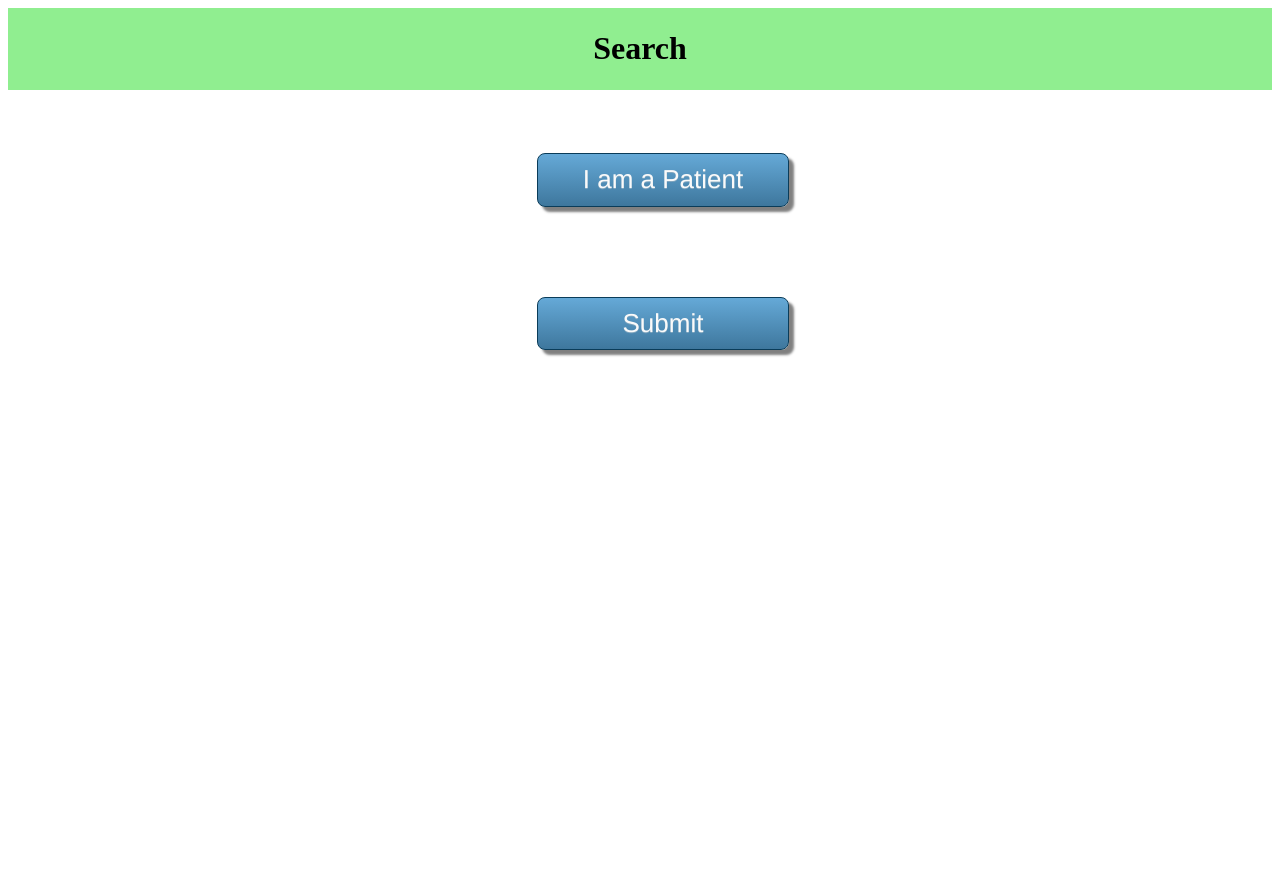
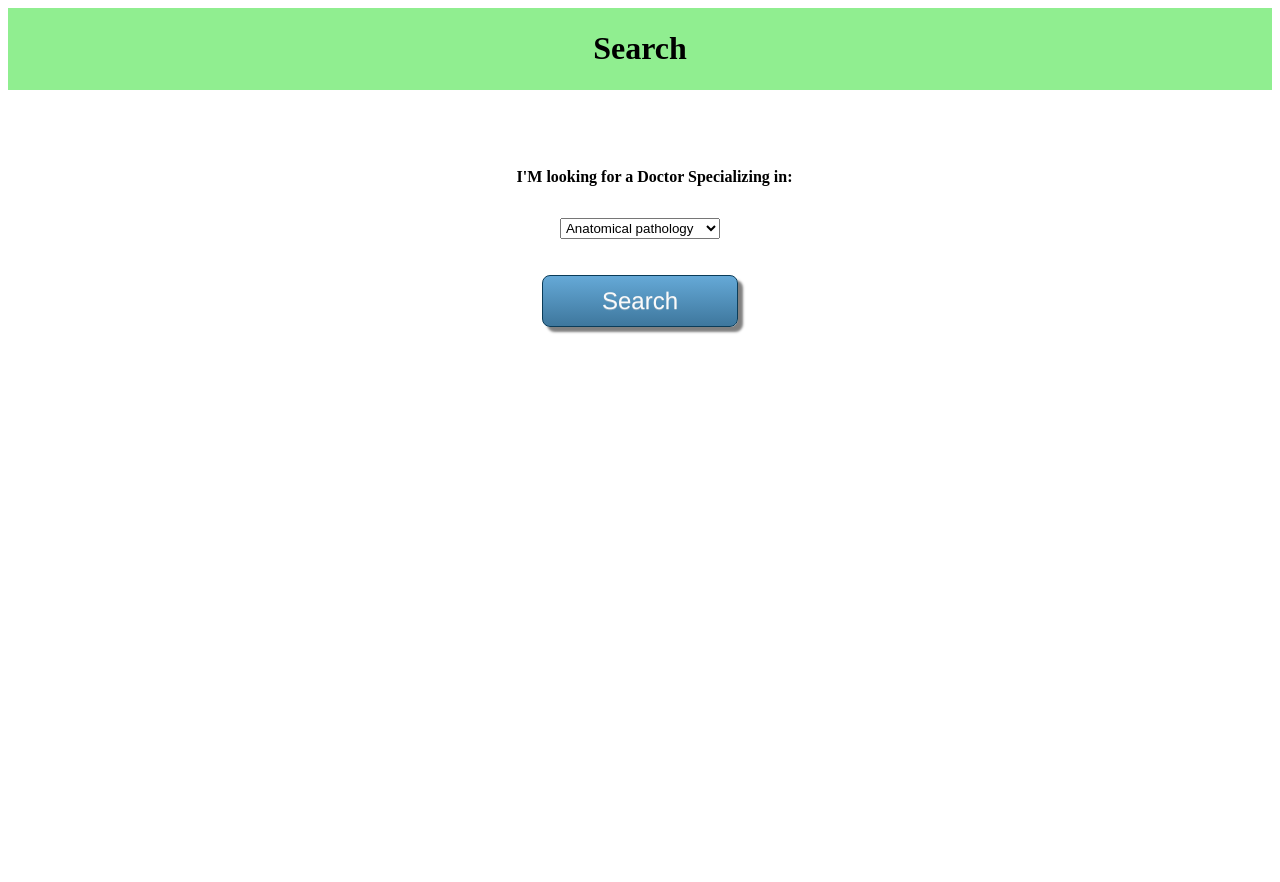
Before and after one commit to KeanConfed/HealthAssist, a PHP site: page /HTML/Search.html in a window 1280 px wide. Run offline with PHP 8.4, Linux system fonts and the light colour scheme.

Commit message:
Worked on styling and html edits
Styled everything to work more effectively

Worked on tweaks to HTML pages
gave each html page the proper title etc

```diff
--- a/CSS/style.css
+++ b/CSS/style.css
@@ -18,6 +18,13 @@
 	padding: 5%;
     display: table;
     margin: 0 auto;
+
+
+	positon: absolute;
+	top:0;
+	bottom:0;
+	left:0;
+	right:0;
 }
 
 .button {
@@ -27,7 +34,7 @@
 
 	color: #fafafa;
 
-	font-size: 26px;
+	font-size: 24px;
 	font-family: helvetica, serif;
 	text-decoration: none;
 
@@ -50,16 +57,17 @@
 	background-image: -ms-linear-gradient(top, #65a9d7 0%, #3e779d 100%);
 	padding: 11px 22px;
 
-    width: 100%;
+  	margin:0 auto;
+    width: 150px;
 }
 
 .button:hover {
 	text-align:center;
 	display: block;
 
-	color: #FFFF00;
+	color: #fff000;
 
-	font-size: 26px;
+	font-size: 24px;
 	font-family: helvetica, serif;
 	text-decoration: none;
 
@@ -69,7 +77,7 @@
 	-moz-border-radius: 8px;
 
 	-webkit-box-shadow: rgba(255,255,255,0.4) 0 1px 0, inset rgba(255,255,255,0.4) 0 1px 0;
-	-moz-box-shadow: rgba(255,255,255,0.4) 0 1px 0, inset rgba(255,255,255,0.4) 0 1px 0;
+	-moz-box-shadow: rgba(255,255,255,0.4) 0 1px 0, inset rgba(255,255,255,0.4) 0 	1px 0;
 	text-shadow: #7ea4bd 0 1px 0;
 	box-shadow: 5px 5px 2.5px grey;
 
@@ -82,7 +90,8 @@
 	background-image: -ms-linear-gradient(top, #65a9d7 0%, #3e779d 100%);
 	padding: 11px 22px;
 
-    width: 100%;
+  	margin:0 auto;
+    width: 150px;
    }
 
 
@@ -95,6 +104,39 @@
 #btnIDoc {
 	padding-bottom:5%;
 	padding-top:5%;
+}
+
+#s_spselect {
+	display: block;
+	margin:0 auto;
+	width:55%;
+
+}
+
+#p_search {
+
+	margin: 0 auto;
+	width:100%;
+	text-align:center;
+	font-weight:strong;
+	padding:5%;
+	font-weight:bold;
+}
+
+#profPic {
+margin: 0 auto;
+	width:100%;
+	text-align:center;
+	font-weight:strong;
+	padding:5%;
+	font-weight:bold;
+}
+
+#btnChangePic {
+	width:100px;
+	height:28px;
+	font-size:12px;
+	padding:1px;
 }
 
 form {
@@ -123,7 +165,6 @@ input
 	padding:2px;
 	border:1px solid;
 	float:left;
-
 }
 
 select {
@@ -131,6 +172,4 @@ select {
 	text-align:middle;
 	float:middle;
 	width:160px;
-
-
 }
--- a/HTML/Doctor.html
+++ b/HTML/Doctor.html
@@ -8,7 +8,7 @@ April 24, 2018
 
 
 <HEAD>
-	<TITLE> Health Assist </TITLE>
+	<TITLE> Doctor </TITLE>
 
 	<script src="https://ajax.googleapis.com/ajax/libs/jquery/3.2.1/jquery.min.js">	</script>
 
--- a/HTML/Login.html
+++ b/HTML/Login.html
@@ -8,7 +8,7 @@ April 24, 2018
 
 
 <HEAD>
-	<TITLE> Health Assist </TITLE>
+	<TITLE> Login </TITLE>
 
 	<script src="https://ajax.googleapis.com/ajax/libs/jquery/3.2.1/jquery.min.js">	</script>
 
--- a/HTML/Profile.html
+++ b/HTML/Profile.html
@@ -24,7 +24,9 @@ April 24, 2018
 	<div class="button-panel">
 	<div id='profPic'>
 		<img src="..\IMAGES\defaultprofilepic.png" alt="Profile pic">
-		<p>Profile Picture Change/Update</p>
+
+		<a class="button" id='btnChangePic'>Change/Update Picture</a>
+
 	</div>
 	<form>
 		<table id='treg'>
--- a/HTML/Registration.html
+++ b/HTML/Registration.html
@@ -8,7 +8,7 @@ April 24, 2018
 
 
 <HEAD>
-	<TITLE> Sign up </TITLE>
+	<TITLE> Registration </TITLE>
 
 	<script src="https://ajax.googleapis.com/ajax/libs/jquery/3.2.1/jquery.min.js">	</script>
 
--- a/HTML/Search.html
+++ b/HTML/Search.html
@@ -8,7 +8,7 @@ April 24, 2018
 
 
 <HEAD>
-	<TITLE> Health Assist </TITLE>
+	<TITLE> Search </TITLE>
 
 
 
@@ -23,11 +23,56 @@ April 24, 2018
 
 	<div class="main">
 		<div class="button-panel">
+
+		<p id='p_search'>I'M looking for a Doctor Specializing in:</p>
+		<br>
+		<select id ='s_spselect'>
+						<option value="Anatomical pathology">Anatomical pathology</option>
+						<option value="Anesthesiology">Anesthesiology</option>
+						<option value="Cardiology">Cardiology</option>
+						<option value="Cardiovascular/thoracic surgery">Cardiovascular/thoracic surgery</option>
+						<option value="Clinical immunology/allergy">Clinical immunology/allergy</option>
+						<option value="Dermatology">Dermatology</option>
+						<option value="Diagnostic radiology">Diagnostic radiology</option>
+						<option value="Emergency medicine">Emergency medicine</option>
+						<option value="Endocrinology/metabolism">Endocrinology/metabolism</option>
+						<option value="Family medicine">Family medicine</option>
+						<option value="Gastroenterology">Gastroenterology</option>
+						<option value="General Internal Medicine">General Internal Medicine</option>
+						<option value="General/clinical pathology">General/clinical pathology</option>
+						<option value="General surgery">General surgery</option>
+						<option value="Geriatric medicine">Geriatric medicine</option>
+						<option value="Hematology">Hematology</option>
+						<option value="Medical biochemistry">Medical biochemistry</option>
+						<option value="Medical genetics">Medical genetics</option>
+						<option value="Medical oncology">Medical oncology</option>
+						<option value="Medical microbiology and infectious diseases">Medical microbiology and infectious diseases</option>
+						<option value="Nephrology">Nephrology</option>
+						<option value="Neurology">Neurology</option>
+						<option value="Neurosurgery">Neurosurgery</option>
+						<option value="Nuclear medicine">Nuclear medicine</option>
+						<option value="Obstetrics/gynecology">Obstetrics/gynecology</option>
+						<option value="Occupational medicine">Occupational medicine</option>
+						<option value="Ophthalmology">Ophthalmology</option>
+						<option value="Orthopedic Surgery">Orthopedic Surgery</option>
+						<option value="Otolaryngology">Otolaryngology</option>
+						<option value="Pediatrics">Pediatrics</option>
+						<option value="Physical medicine and rehabilitation">Physical medicine and rehabilitation</option>
+						<option value="Plastic surgery">Plastic surgery</option>
+						<option value="Psychiatry">Psychiatry</option>
+						<option value="Public health and preventive medicine">Public health and preventive medicine</option>
+						<option value="Radiation oncology">Radiation oncology</option>
+						<option value="Respiratory medicine/respirology">Respiratory medicine/respirology</option>
+						<option value="Rheumatology">Rheumatology</option>
+						<option value="Urology">Urology</option>
+					</select>
+
+
 			<!--<Patient Button brings to search page -->
-			<a href="Search.html" class ='button' id='btnIPat'>I am a Patient</a>
-				<br><br/><br><br><br>
+
+				<br><br>
 			<!--Doctor Button-->
-			<a href="Doctor.html" class='button' id='btnIDoc'>Submit</a>
+			<a href="Results.html" class='button' id='btnSearch'>Search</a>
 		</div>
 	</div>
 
```
